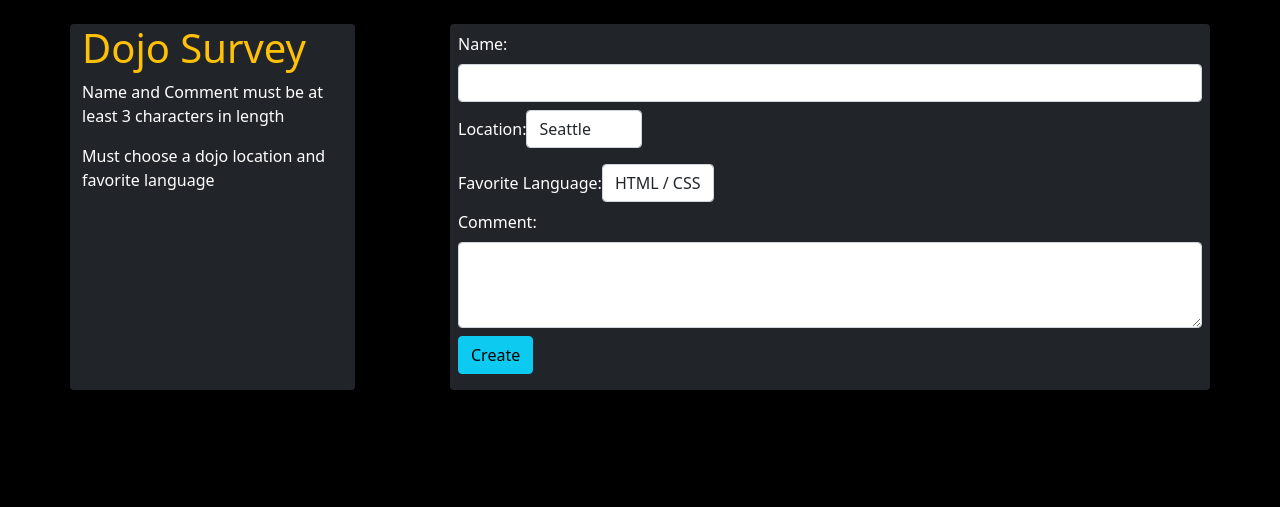
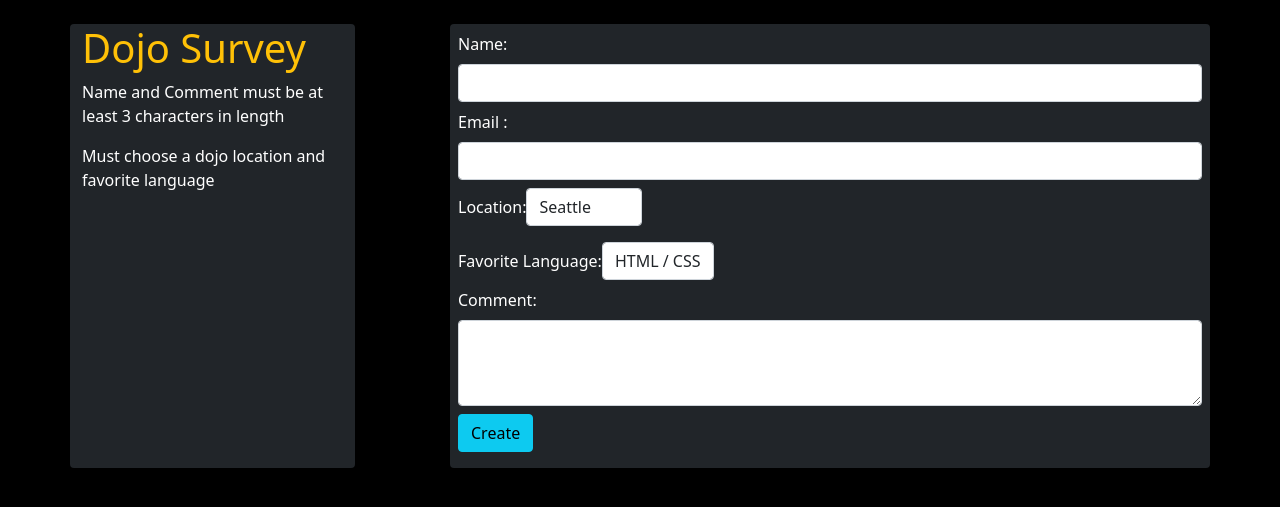
Before and after one commit to vircabading/coding_dojo_python_stack_flask_mysql_validation_email_validation, a Flask app: page / in a window 1280 px wide. Shown: the part 82-589 px from the top of the page. Run offline with Flask 2, Linux system fonts and the light colour scheme.

Commit message:
add email input box

```diff
--- a/flask_app/templates/index.html
+++ b/flask_app/templates/index.html
@@ -46,6 +46,7 @@
         <!-- //// RIGHT COLUMN /////////////////////////////////// -->
         <div class="col-8 bg-dark rounded p-2">
           <form action='/post' method='post'>
+            <!-- **** NAME INPUT ******** -->
             <div class="form-group mb-2">
               <label class="form-label" for="name">Name:</label>
               <input class="form-control" type="text" id="name" name="name">
@@ -55,6 +56,12 @@
                 </p>
               {% endfor %}
             </div>
+            <!-- **** EMAIL INPUT ******** -->
+            <div class="form-group mb-2">
+              <label class="form-label" for="email">Email :</label>
+               <input class="form-control" type="email" id="email" name="email">
+            </div>
+            <!-- **** LOCATION DROP DOWWN ******* -->
             <div class="form-group  mb-2">
               <label class="form-label" for="location">Location:<label>
                 <select class="form-control" id="location" name="location">
@@ -66,6 +73,7 @@
                   <option value="New York">New York</option>
                 </select>
             </div>
+            <!-- **** FAVORITE LANGUAGE SELECTOR ******** -->
             <div class="form-group mb-2">
               <label for="fav_language">Favorite Language:<label>
                 <select class="form-control" id="fav_language" name="fav_language">
@@ -77,6 +85,7 @@
                   <option value="C#">C#</option>
                 </select>
             </div>
+            <!-- **** COMMENTS TEXT AREA ******** -->
             <div class="form-group mb-2">
               <label class="form-label" for="comment">Comment:</label>
               <textarea class="form-control" name="comment" id="comment" rows="3"></textarea>
```
Also changed, not shown: 2 other files.
